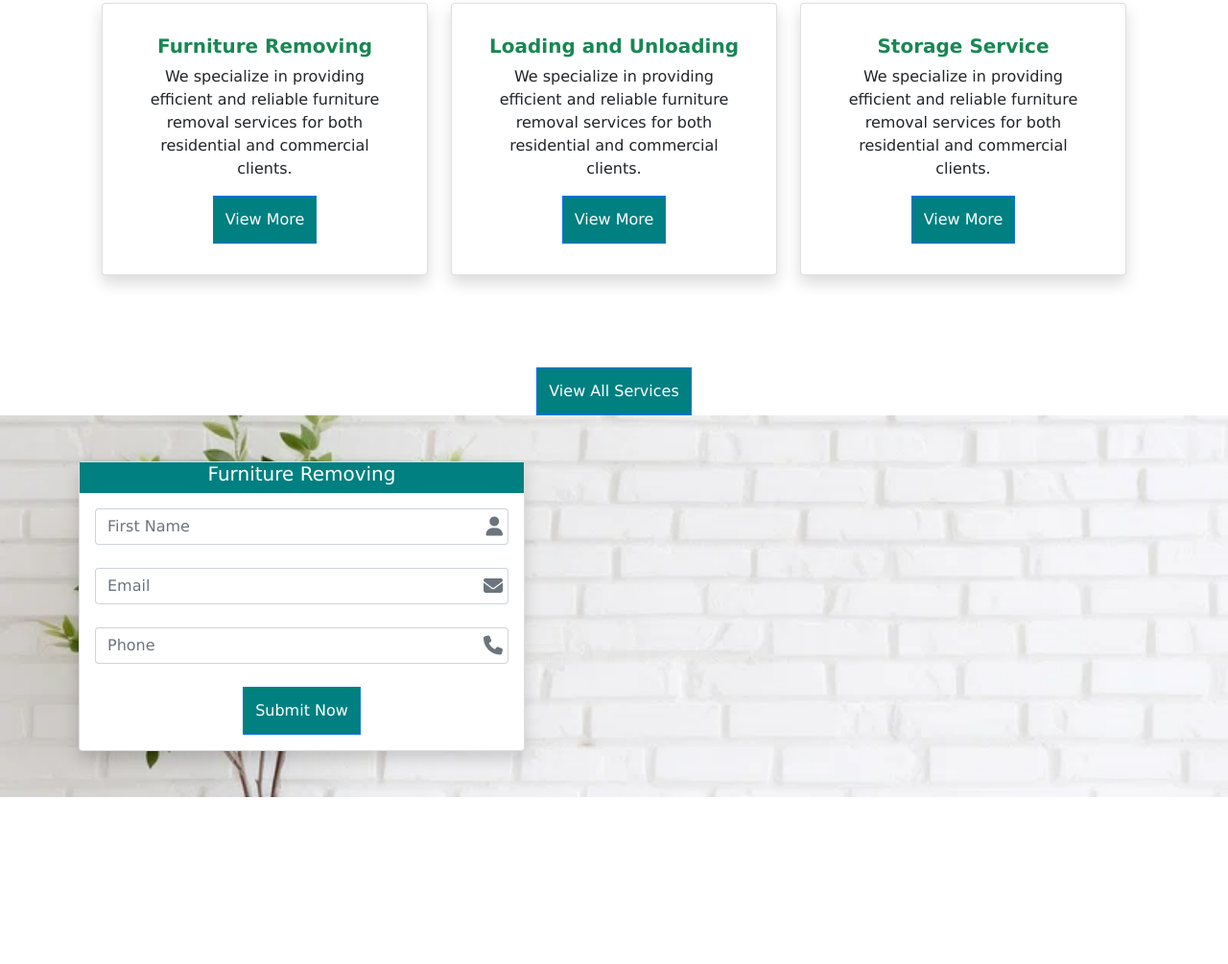
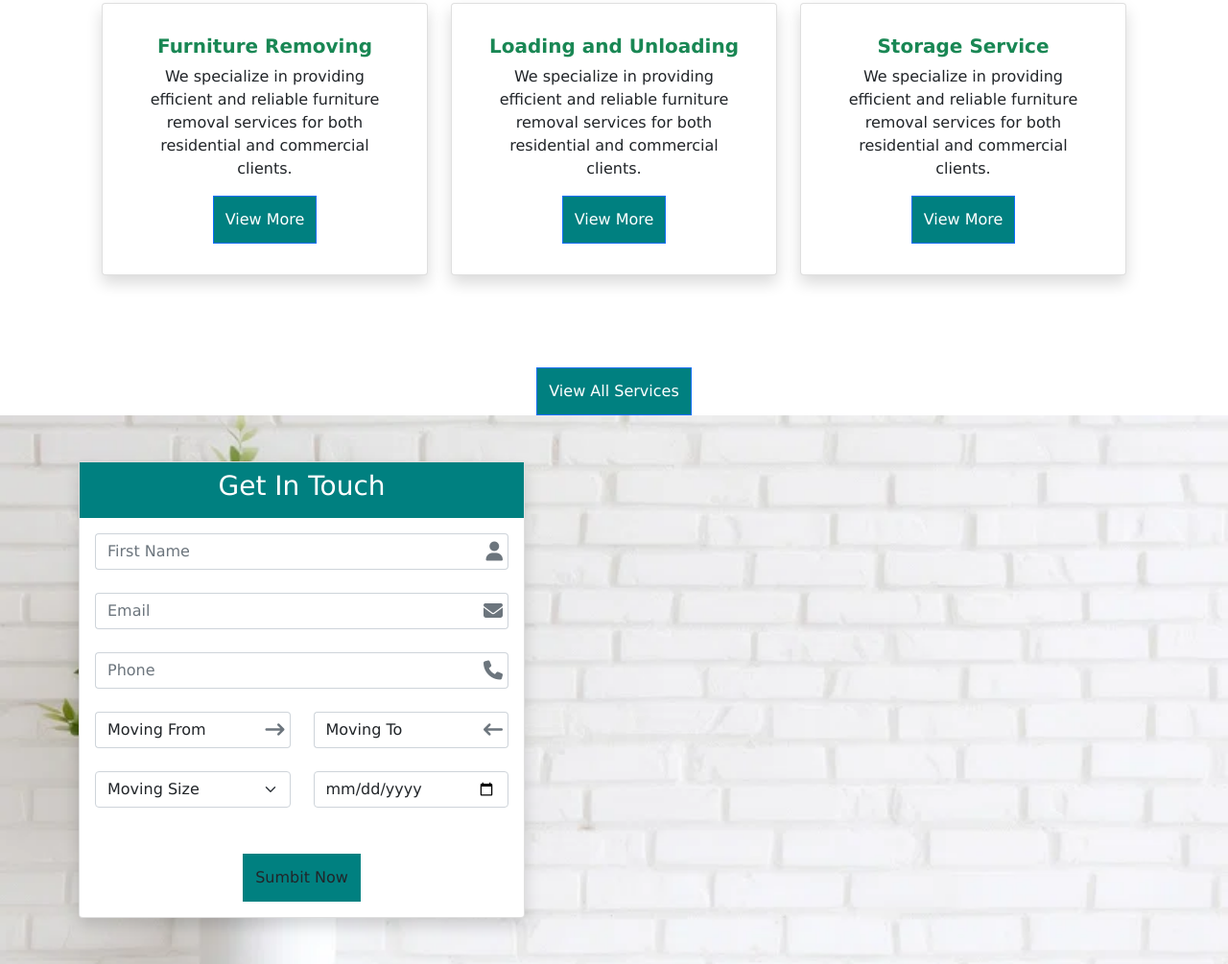
Before and after one commit to DMStha/Upex_Website, a plain HTML site: page index.html in a window 1280 px wide. Shown: the part 2268-3273 px from the top of the page at 96% size. Before the commit the page ends 3099 px from the top, so only its background shows below. Drawn offline with nearby package versions, Linux system fonts and the light colour scheme.

Commit message:
form completed

```diff
--- a/index.html
+++ b/index.html
@@ -237,14 +237,14 @@
         <div class="col-md-5 mt-5">
           <div class="card shadow mb-5 bg-body rounded">
             <div class="container-fluid bg-teal text-white">
-              <h5 class="card-title text-center">Furniture Removing</h5>
+              <h3 class="card-title text-center p-2 fw-semibold">Get In Touch</h3>
             </div>
             <div class="card-body">
 
                 <div class="input-group mb-4">
                   <input
                     type="Username"
-                    class="form-control"
+                    class="form-control -f1"
                     placeholder="First Name"
                   />
                   <span class="input-group-text">
@@ -254,7 +254,7 @@
                 <div class="input-group mb-4">
                   <input
                     type="Email"
-                    class="form-control"
+                    class="form-control -f1"
                     placeholder="Email"
                   />
                   <span class="input-group-text">
@@ -264,21 +264,77 @@
                 <div class="input-group mb-4">
                   <input
                     type="phone"
-                    class="form-control"
+                    class="form-control -f1"
                     placeholder="Phone"
                   />
                   <span class="input-group-text">
                 <i class="fa fa-phone" aria-hidden="true"></i>
                   </span>
                 </div>
-                   <div class="d-flex justify-content-center align-items-center">
-              <button class="btn btn-primary">Submit Now</button>
+
+                <div class="row">
+                  <div class="col-md">
+                    <div class="input-group">
+                      <input type="email" class="form-control -f1 " id="floatingInputGrid" placeholder="Moving From" value="Moving From">
+                      <span class="input-group-text">
+                        <i class="fa fa-long-arrow-right" aria-hidden="true"></i>
+                        </span>
+                      </div>
+                    </div>
+                    <div class="col-md">
+                      <div class="form-floating">
+                        <div class="input-group">
+                          <input type="email" class="form-control -f1" id="floatingInputGrid" placeholder="Moving To" value="Moving To">
+                          <span class="input-group-text">
+                            <i class="fa fa-long-arrow-left" aria-hidden="true"></i>
+                          </span>
+                        </div>
+                        </div>
+                      </div>
+                  </div>
+
+                </br>
+
+                  <div class="row">
+                  <div class="col-md">
+                    <div class="input-group">
+                      <select class="form-select" id="floatingSelectGrid" aria-label="Floating label select example">
+                        <option selected>Moving Size</option>
+                        <option value="1">0-10 Kg</option>
+                        <option value="2">11-100 Kg</option>
+                        <option value="3">101-999 Kg</option>
+                        <option value="3">1000+ Kg</option>
+                      </select>
+                      </div>
+                    </div>
+                    <div class="col-md">
+                      <div class="form-floating">
+                        <div class="input-group">
+
+                          <input type="date" id="dateInput" class="form-control " placeholder="Select Date " form-label="Select d-table">
+                        </div>
+                        </div>
+                      </div>
+                  </div>
+
+
+
+
+
+
+                    <div class="d-flex justify-content-center align-items-center mt-5 ">
+                      <button class="btn"> Sumbit Now</button>
+                    </div>
+
                       </div>
                     </div>
                   </div>
                 </div>
               </div>
             </div>
-    </div>
+             <script
+    src="https://cdn.jsdelivr.net/npm/bootstrap@5.3.0/dist/js/bootstrap.bundle.min.js">
+  </script>
   </body>
+
 </html>
--- a/style/style.css
+++ b/style/style.css
@@ -163,7 +163,7 @@ a:hover {
   font-size: 1.25rem;
   color: #6c757d;
 }
-.form-control {
+.-f1 {
   border-right: none;
 }
 
```
Lines whose indentation alone changed are shown as unchanged.
